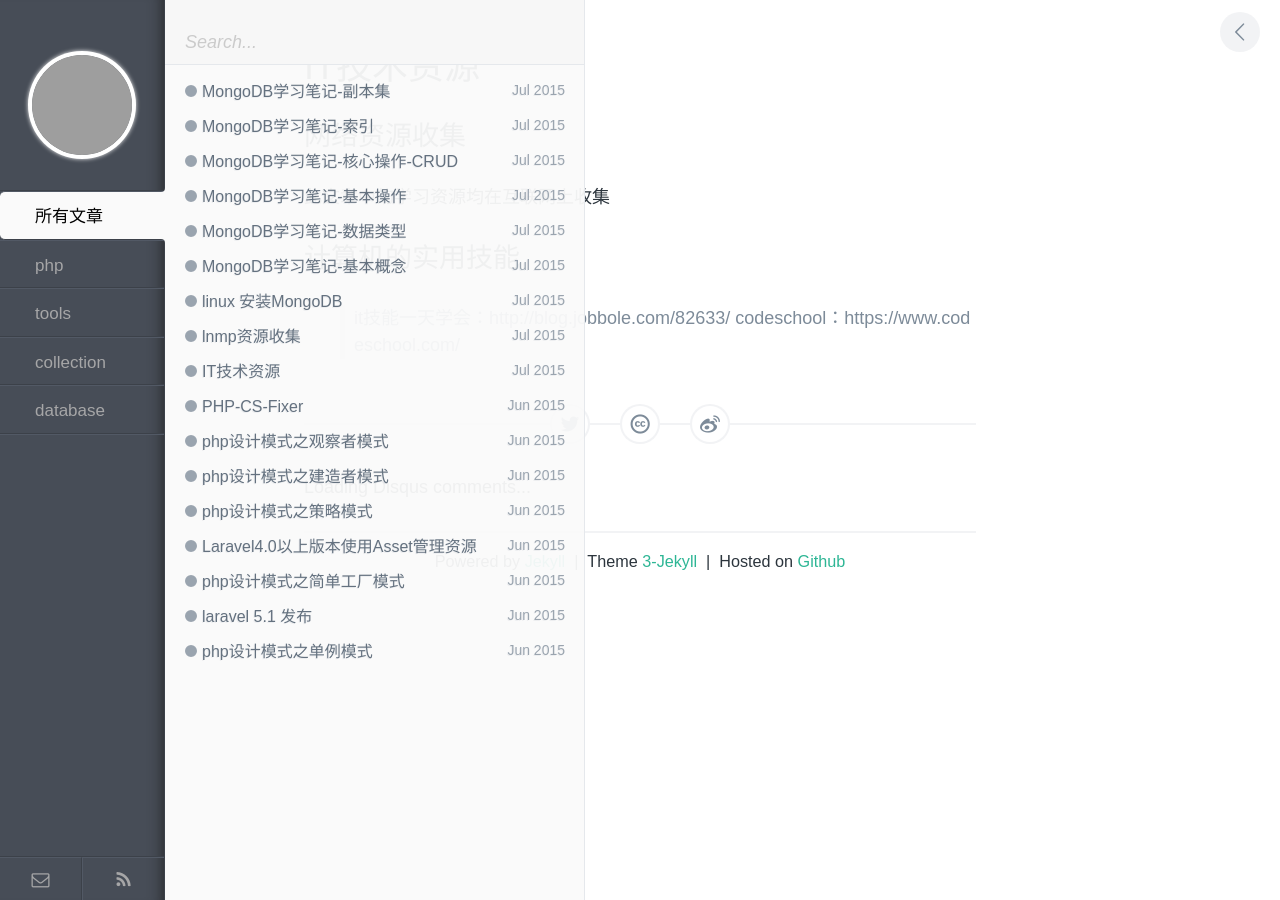
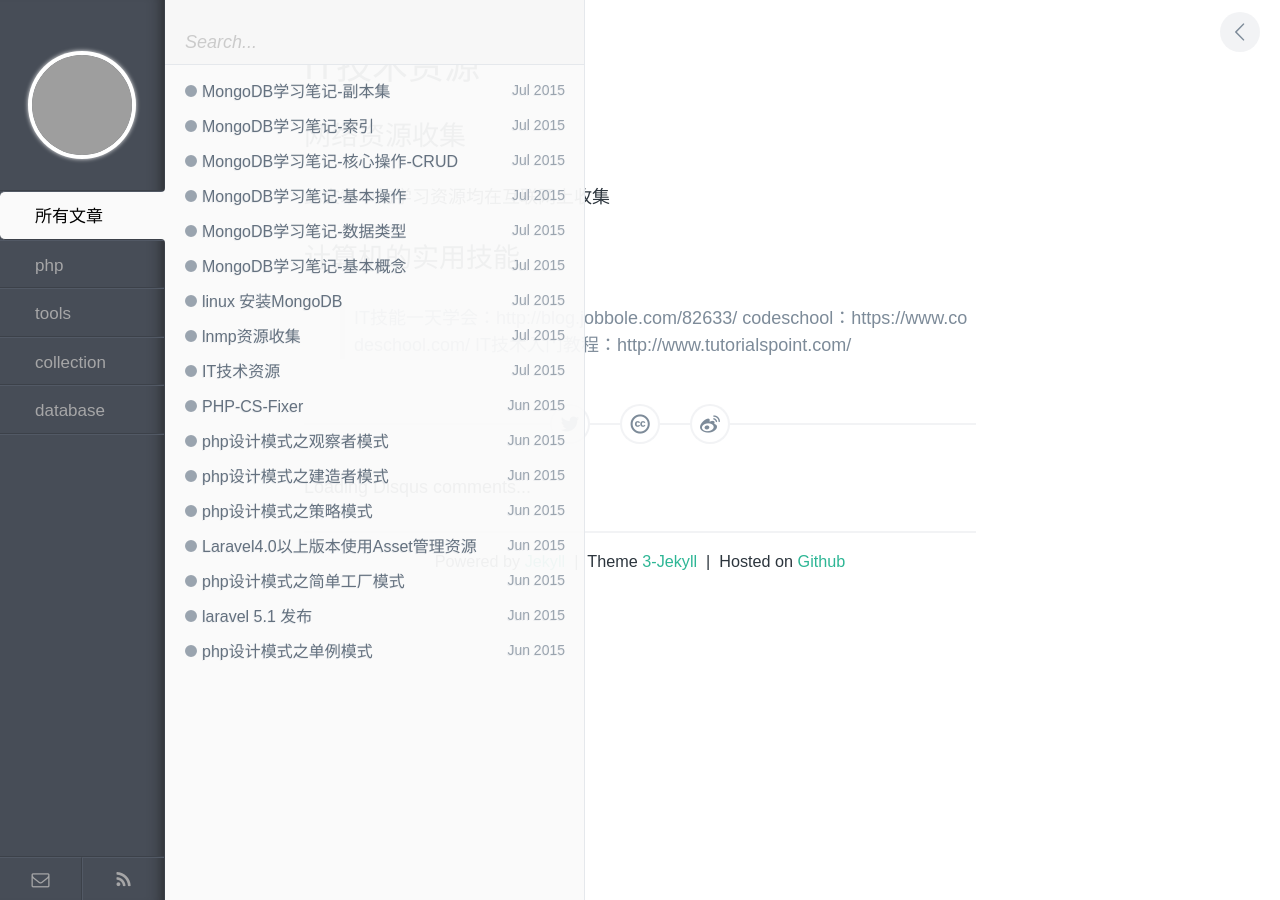
Before and after one commit to hacklee/hacklee.github.io, a Jekyll site: the page built from _posts/collection/2015-07-07-it技术-工具资源.md, in a window 1280 px wide. Built offline with Jekyll 4.4.1, drawn with Linux system fonts in a browser that asks for light colours; comment, search, counter and statistics services are not loaded; grey boxes are pictures that could not be loaded.

Commit message:
modify
modify

```diff
--- a/_posts/collection/2015-07-07-it技术-工具资源.md
+++ b/_posts/collection/2015-07-07-it技术-工具资源.md
@@ -2,7 +2,7 @@
 layout: post
 title: IT技术资源
 category: collection
-tags: [it , collection , codeing]
+tags: [IT , collection , codeing]
 description: IT技术，工具资源，编程实用技巧
 ---
 
@@ -10,9 +10,11 @@ description: IT技术，工具资源，编程实用技巧
 此文章中的学习资源均在互联网上收集
 
 ## 计算机的实用技能
-> [it技能一天学会：http://blog.jobbole.com/82633/][1]
+> [IT技能一天学会：http://blog.jobbole.com/82633/][1]
 > [codeschool：https://www.codeschool.com/][2]
+> [IT技术入门教程：http://www.tutorialspoint.com/][3]
 
 
   [1]: http://blog.jobbole.com/82633/
   [2]: https://www.codeschool.com/
+  [3]: http://www.tutorialspoint.com/
```
